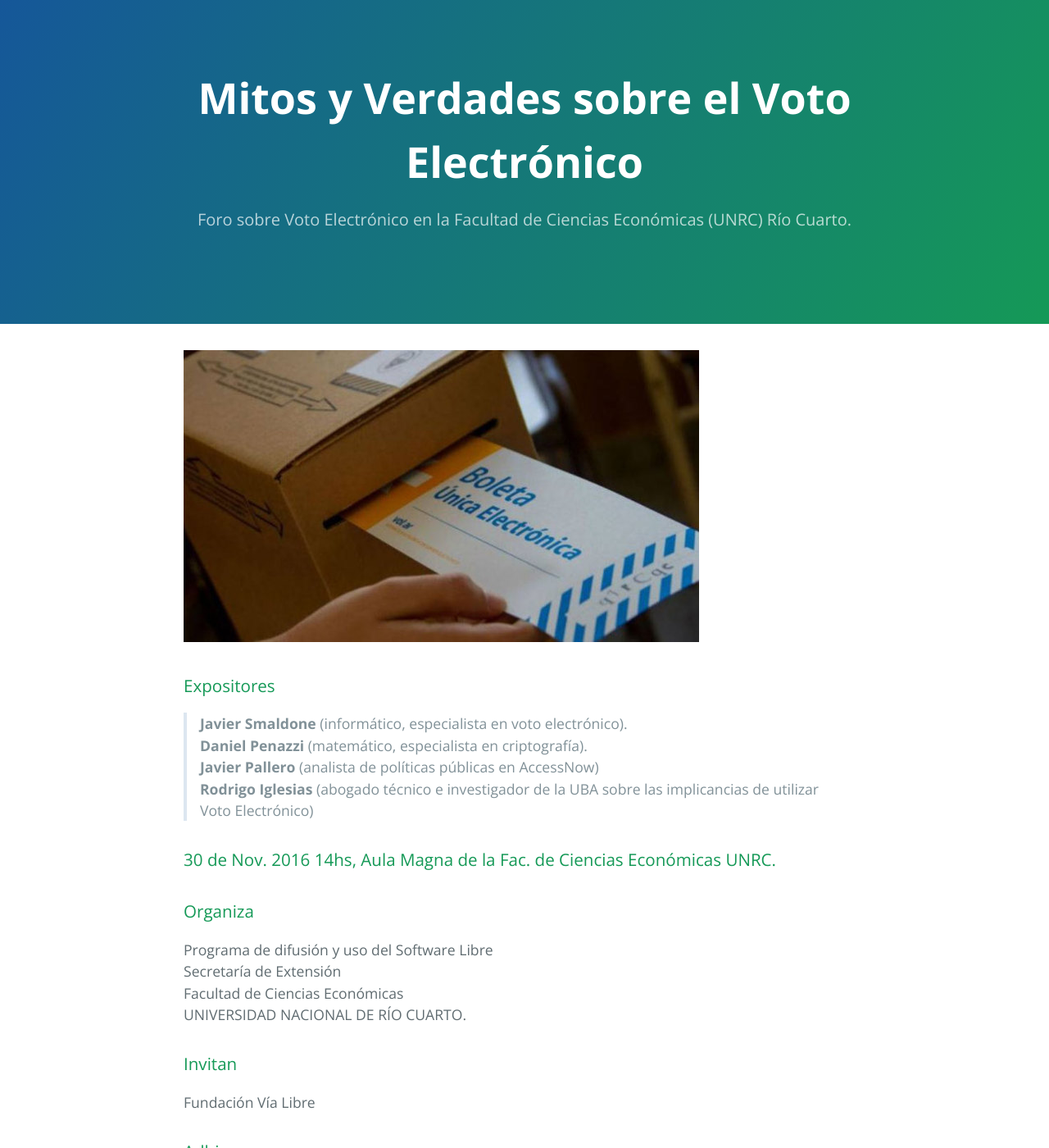
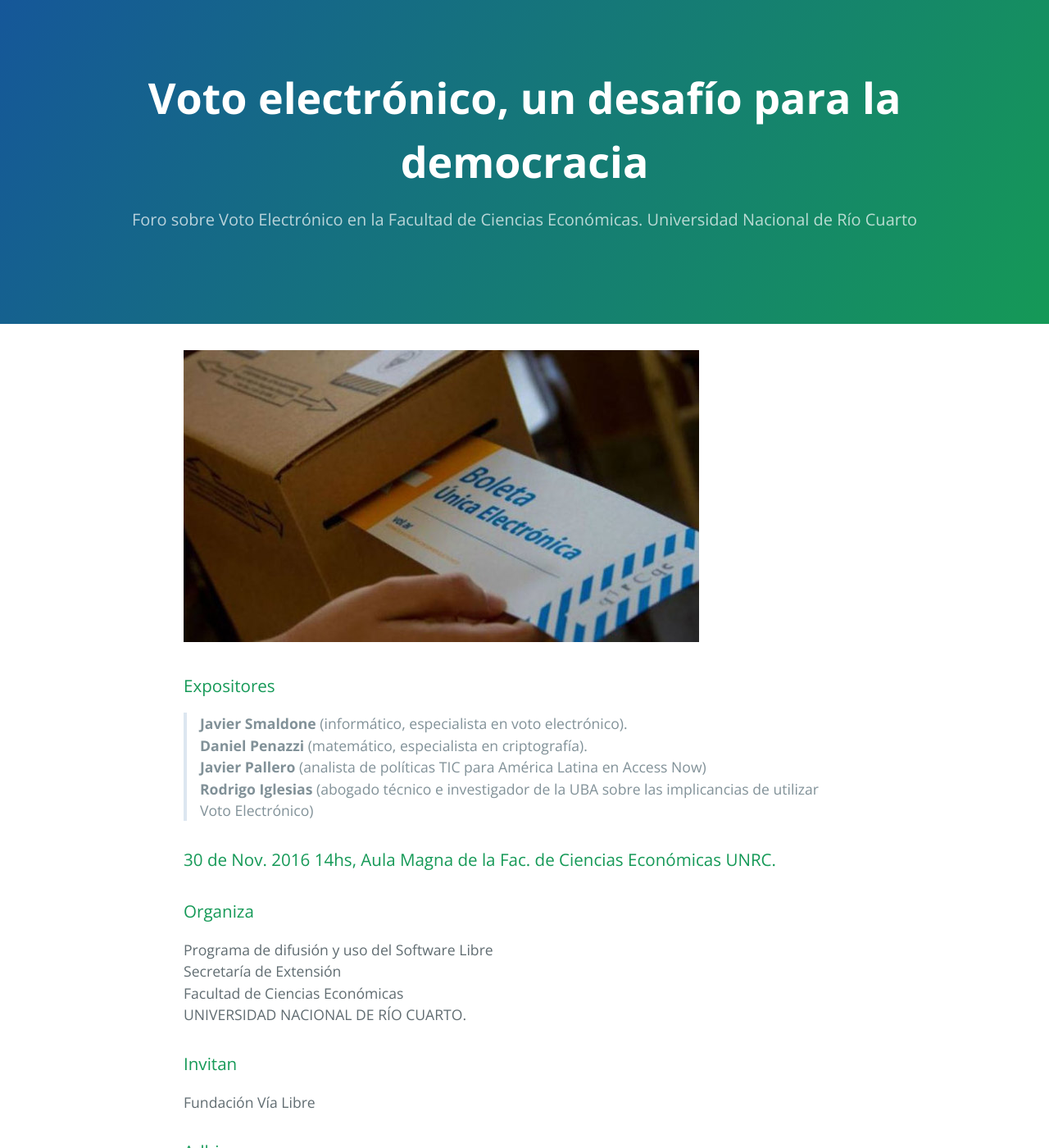
Before and after one commit to pewen/evoto, a Jekyll site: the page built from index.md, in a window 1280 px wide and 1400 px high. Shown: the whole window at 82% size. Built offline with Jekyll 4.4.1, drawn with Linux system fonts in a browser that asks for light colours.

Commit message:
minor changes

```diff
--- a/_config.yml
+++ b/_config.yml
@@ -1,6 +1,6 @@
 # Setup
-title:        Mitos y Verdades sobre el Voto Electrónico
-tagline:      Foro sobre Voto Electrónico en la Facultad de Ciencias Económicas (UNRC) Río Cuarto.
+title:        Voto electrónico, un desafío para la democracia
+tagline:      Foro sobre Voto Electrónico en la Facultad de Ciencias Económicas. Universidad Nacional de Río Cuarto
 baseurl:      "https://pewen.github.io/evoto"
 paginate:     1
 encoding:     utf-8
--- a/index.md
+++ b/index.md
@@ -9,7 +9,7 @@ title: {{ site.name }}
 
 > **Javier Smaldone** (informático, especialista en voto electrónico).
 > **Daniel Penazzi** (matemático, especialista en criptografía).
-> **Javier Pallero** (analista de políticas públicas en AccessNow)
+> **Javier Pallero** (analista de políticas TIC para América Latina en Access Now)
 > **Rodrigo Iglesias** (abogado técnico e investigador de la UBA sobre las implicancias de utilizar Voto Electrónico)
 
 ### 30 de Nov. 2016 14hs, Aula Magna de la Fac. de Ciencias Económicas UNRC.
```
Also changed, not shown: 1 other file.
